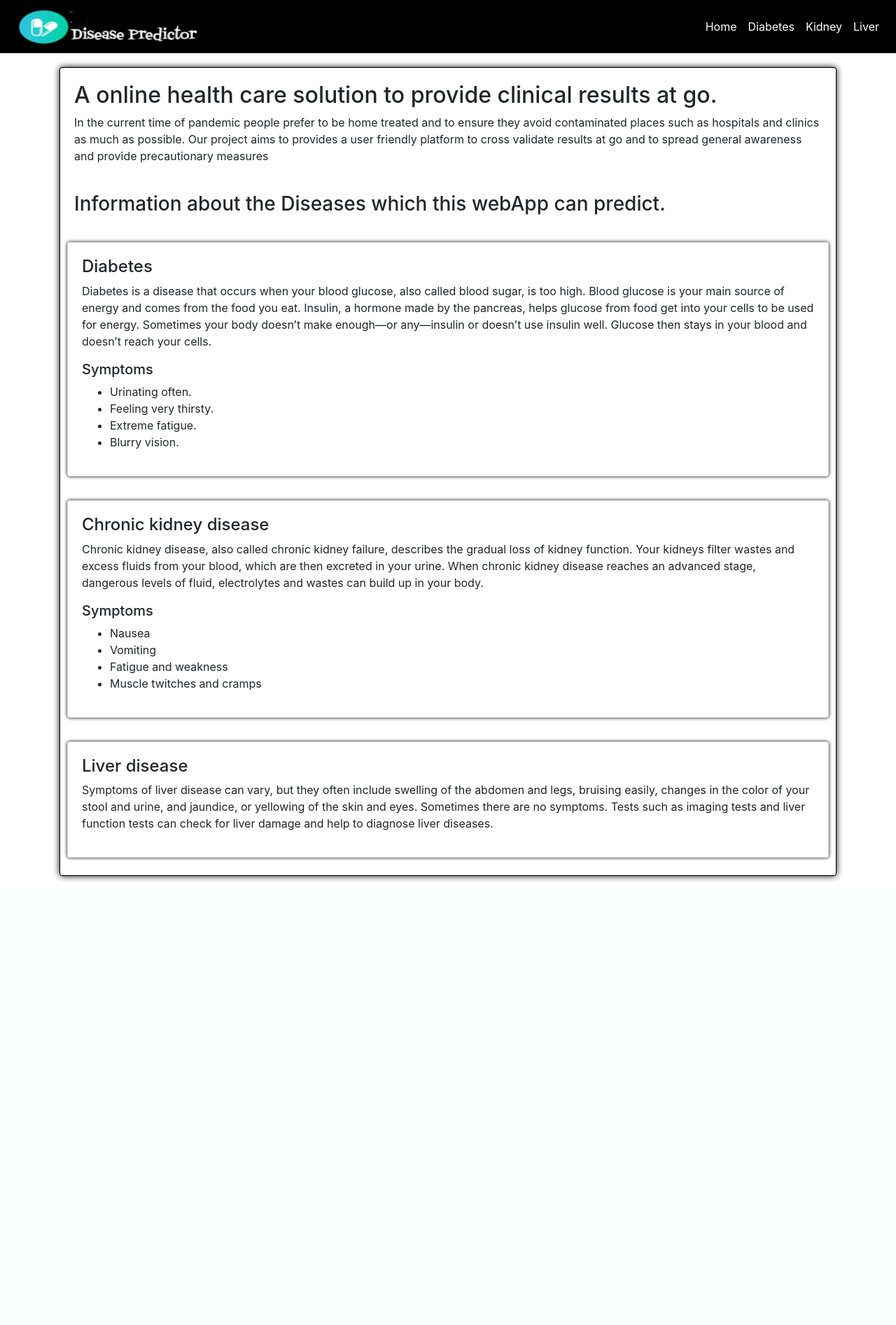
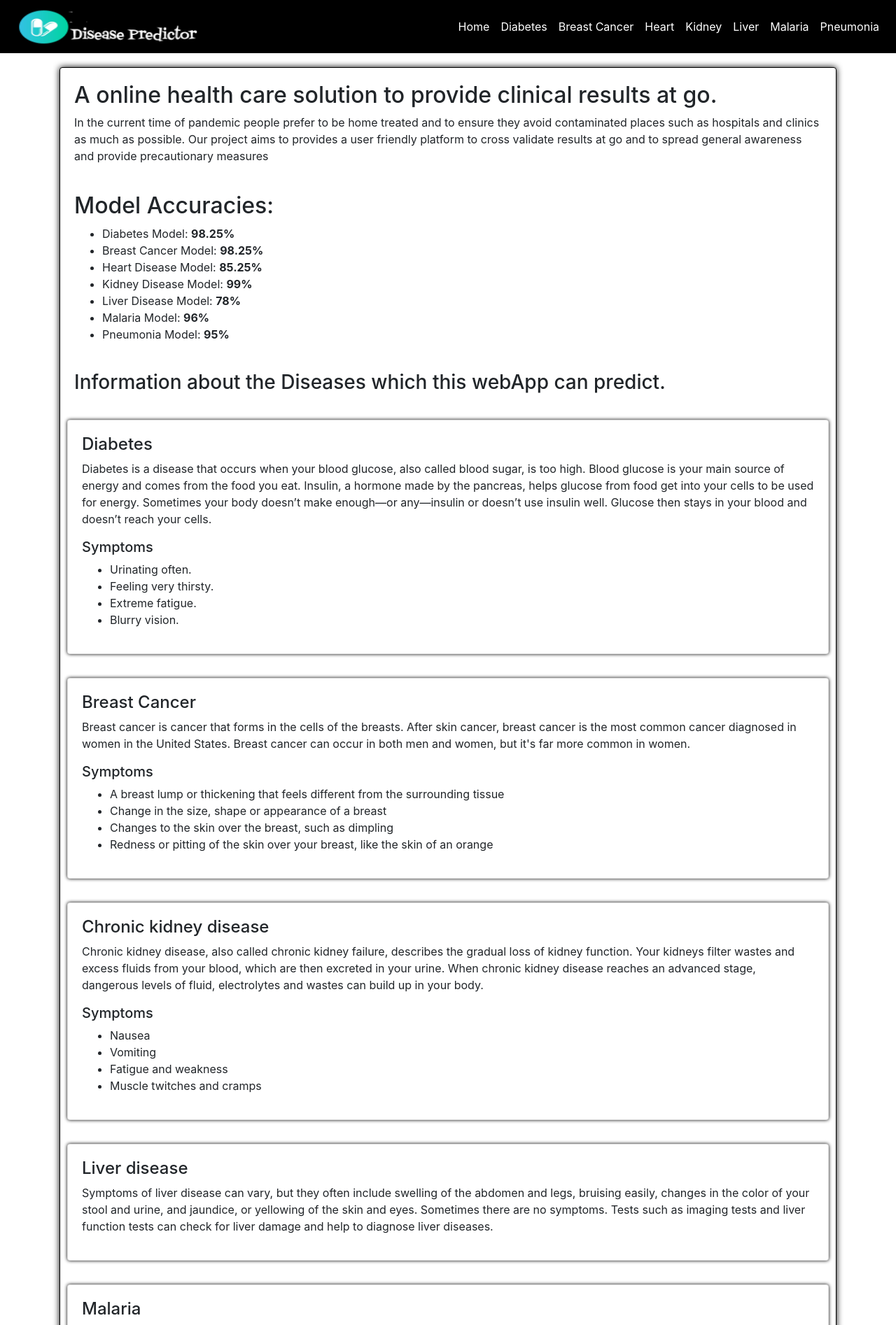
Before and after one commit to divyanshs27/Major-Project, a Flask app: page / in a window 1280 px wide. Shown: the top 1894 px of the page at 70% size. Before the commit the page ends 1259 px from the top, so only its background shows below. Run offline with Flask 2, Linux system fonts and the light colour scheme; some libraries are stand-ins or nearby versions.

Commit message:
ui changed

```diff
--- a/templates/home.html
+++ b/templates/home.html
@@ -7,6 +7,17 @@
     <div class="card card-body" style="border: 1px solid black; box-shadow: 0 0 10px black;">
         <h2>A online health care solution to provide clinical results at go.</h2>
         <p>In the current time of pandemic people prefer to be home treated and to ensure they avoid contaminated places such as hospitals and clinics as much as possible. Our project aims to provides a user friendly platform to cross validate results at go and to spread general awareness and provide precautionary measures</p>
+        <br>
+        <h2>Model Accuracies:</h2>
+        <ul>
+            <li>Diabetes Model: <strong>98.25%</strong></li>
+            <li>Breast Cancer Model: <strong>98.25%</strong></li>
+            <li>Heart Disease Model: <strong>85.25%</strong></li>
+            <li>Kidney Disease Model: <strong>99%</strong></li>
+            <li>Liver Disease Model: <strong>78%</strong></li>
+            <li>Malaria Model: <strong>96%</strong></li>
+            <li>Pneumonia Model: <strong>95%</strong></li>
+        </ul>
         <br>
         <h3>Information about the Diseases which this webApp can predict.</h3>
         <br>
@@ -23,6 +34,23 @@
                 </ul>
             </div>
         </div>
+        <br>
+        <div class="row">
+            <div class="col-md-12 card card-body" style="box-shadow: 0 0 5px black; margin: 5px;">
+                <h4>Breast Cancer</h4>
+                <p>Breast cancer is cancer that forms in the cells of the breasts.
+
+                    After skin cancer, breast cancer is the most common cancer diagnosed in women in the United States. Breast cancer can occur in both men and women, but it's far more common in women.</p>
+                <h5>Symptoms</h5>
+                <ul>
+                    <li>A breast lump or thickening that feels different from the surrounding tissue</li>
+                    <li>Change in the size, shape or appearance of a breast</li>
+                    <li>Changes to the skin over the breast, such as dimpling</li>
+                    <li>Redness or pitting of the skin over your breast, like the skin of an orange</li>
+                </ul>
+            </div>
+        </div>
+
         <br>
         <div class="row">
             <div class="col-md-12 card card-body" style="box-shadow: 0 0 5px black; margin: 5px;">
@@ -45,6 +73,37 @@
                 <p>Symptoms of liver disease can vary, but they often include swelling of the abdomen and legs, bruising easily, changes in the color of your stool and urine, and jaundice, or yellowing of the skin and eyes. Sometimes there are no symptoms. Tests such as imaging tests and liver function tests can check for liver damage and help to diagnose liver diseases.</p>
             </div>
         </div>
+
+        <br>
+        <div class="row">
+            <div class="col-md-12 card card-body" style="box-shadow: 0 0 5px black; margin: 5px;">
+                <h4>Malaria</h4>
+                <p>Malaria is a mosquito-borne infectious disease that affects humans and other animals. Malaria causes symptoms that typically include fever, tiredness, vomiting, and headaches. In severe cases it can cause yellow skin, seizures, coma, or death. Symptoms usually begin ten to fifteen days after being bitten by an infected mosquito. If not properly treated, people may have recurrences of the disease months later.</p>
+                <h5>Symptoms</h5>
+                <ul>
+                    <li>Fever. This is the most common symptom.</li>
+                    <li>Chills</li>
+                    <li>Headache</li>
+                    <li>Nausea and vomiting</li>
+                </ul>
+            </div>
+        </div>
+
+        <br>
+        <div class="row">
+            <div class="col-md-12 card card-body" style="box-shadow: 0 0 5px black; margin: 5px;">
+                <h4>Pneumonia</h4>
+                <p>Pneumonia is an infection that inflames the air sacs in one or both lungs. The air sacs may fill with fluid or pus (purulent material), causing cough with phlegm or pus, fever, chills, and difficulty breathing. A variety of organisms, including bacteria, viruses and fungi, can cause pneumonia.</p>
+                <h5>Symptoms</h5>
+                <ul>
+                    <li>Cough, which may produce greenish, yellow or even bloody mucus.</li>
+                    <li>Fever, sweating and shaking chills.</li>
+                    <li>Shortness of breath.</li>
+                    <li>Rapid, shallow breathing.</li>
+                </ul>
+            </div>
+        </div>
+
     </div>
 </div>
 {% endblock %}
--- a/templates/main.html
+++ b/templates/main.html
@@ -49,13 +49,24 @@ footer{
              <li class="nav-item active">
                <a class="nav-link" href="{{ url_for('diabetesPage') }}">Diabetes</a>
              </li>
-            <li class="nav-item active">
+             <li class="nav-item active">
+               <a class="nav-link" href="{{ url_for('cancerPage') }}">Breast Cancer</a>
+             </li>
+             <li class="nav-item active">
+                <a class="nav-link" href="{{ url_for('heartPage') }}">Heart</a>
+             </li>
+             <li class="nav-item active">
                 <a class="nav-link" href="{{ url_for('kidneyPage') }}">Kidney</a>
               </li>
               <li class="nav-item active">
                 <a class="nav-link" href="{{ url_for('liverPage') }}">Liver</a>
               </li>
-
+              <li class="nav-item active">
+                <a class="nav-link" href="{{ url_for('malariaPage') }}">Malaria</a>
+              </li>
+              <li class="nav-item active">
+                <a class="nav-link" href="{{ url_for('pneumoniaPage') }}">Pneumonia</a>
+              </li>
            </ul>
          </div>
        </nav>
@@ -70,6 +81,7 @@ footer{
 	{% endblock %}
     </div>
   </main>
-
+  <footer>
+  </footer>
 </body>
 </html>
```
